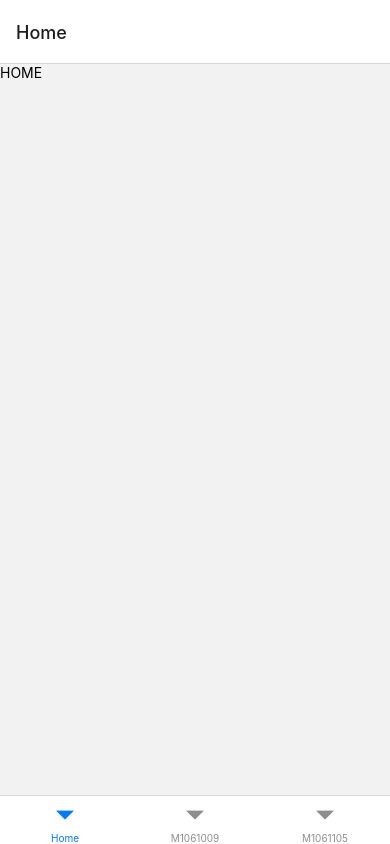
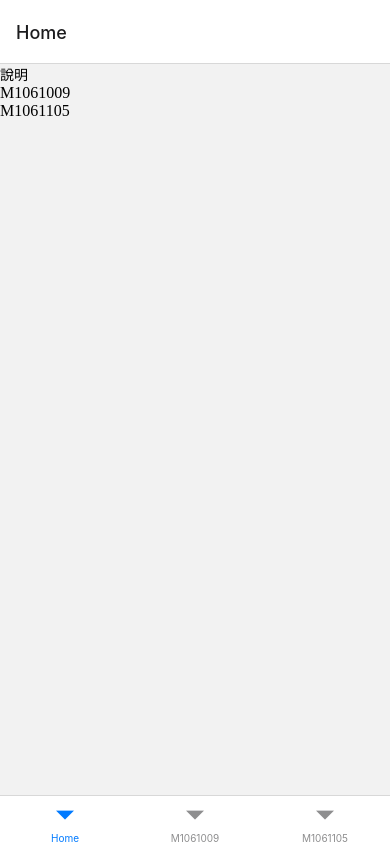
Before and after one commit to kitakita8879/web_final_project, a React Native app: screen / in a window 390 px wide. Built offline with nearby package versions, Linux system fonts and the light colour scheme.

Commit message:
basic pages

```diff
--- a/Home.js
+++ b/Home.js
@@ -4,7 +4,9 @@ import { StyleSheet, Text, View, Image, TouchableOpacity, ScrollView } from 'rea
 export const HomeScreen = ({route, navigation}) =>{
     return (
         <ScrollView style={StyleSheet.container}>
-            <Text>HOME</Text>
+            <Text>說明</Text>
+            <TouchableOpacity key={0} onPress={()=>navigation.navigate("M1061009")}>M1061009</TouchableOpacity>
+            <TouchableOpacity key={1} onPress={()=>navigation.navigate("M1061105")}>M1061105</TouchableOpacity>
         </ScrollView>
     )
 }
--- a/M1061009.js
+++ b/M1061009.js
@@ -1,10 +1,11 @@
 import { useState,useRef,useEffect } from "react";
-import { StyleSheet, Text, View, Image, TouchableOpacity, ScrollView } from 'react-native';
+import { StyleSheet, Text, View, Image, TouchableOpacity, ScrollView, Button } from 'react-native';
 
 export const M1061009Screen = ({route, navigation}) =>{
     return (
         <ScrollView style={StyleSheet.container}>
             <Text>M1061009</Text>
+            <Button title="Go Home" onPress={()=>navigation.navigate("Home")}></Button>
         </ScrollView>
     )
 }
--- a/M1061105.js
+++ b/M1061105.js
@@ -1,10 +1,11 @@
 import { useState,useRef,useEffect } from "react";
-import { StyleSheet, Text, View, Image, TouchableOpacity, ScrollView } from 'react-native';
+import { StyleSheet, Text, View, Image, TouchableOpacity, ScrollView, Button } from 'react-native';
 
 export const M1061105Screen = ({route, navigation}) =>{
     return (
         <ScrollView style={StyleSheet.container}>
             <Text>M1061105</Text>
+            <Button title="Go Home" onPress={()=>navigation.navigate("Home")}></Button>
         </ScrollView>
     )
 }
```
